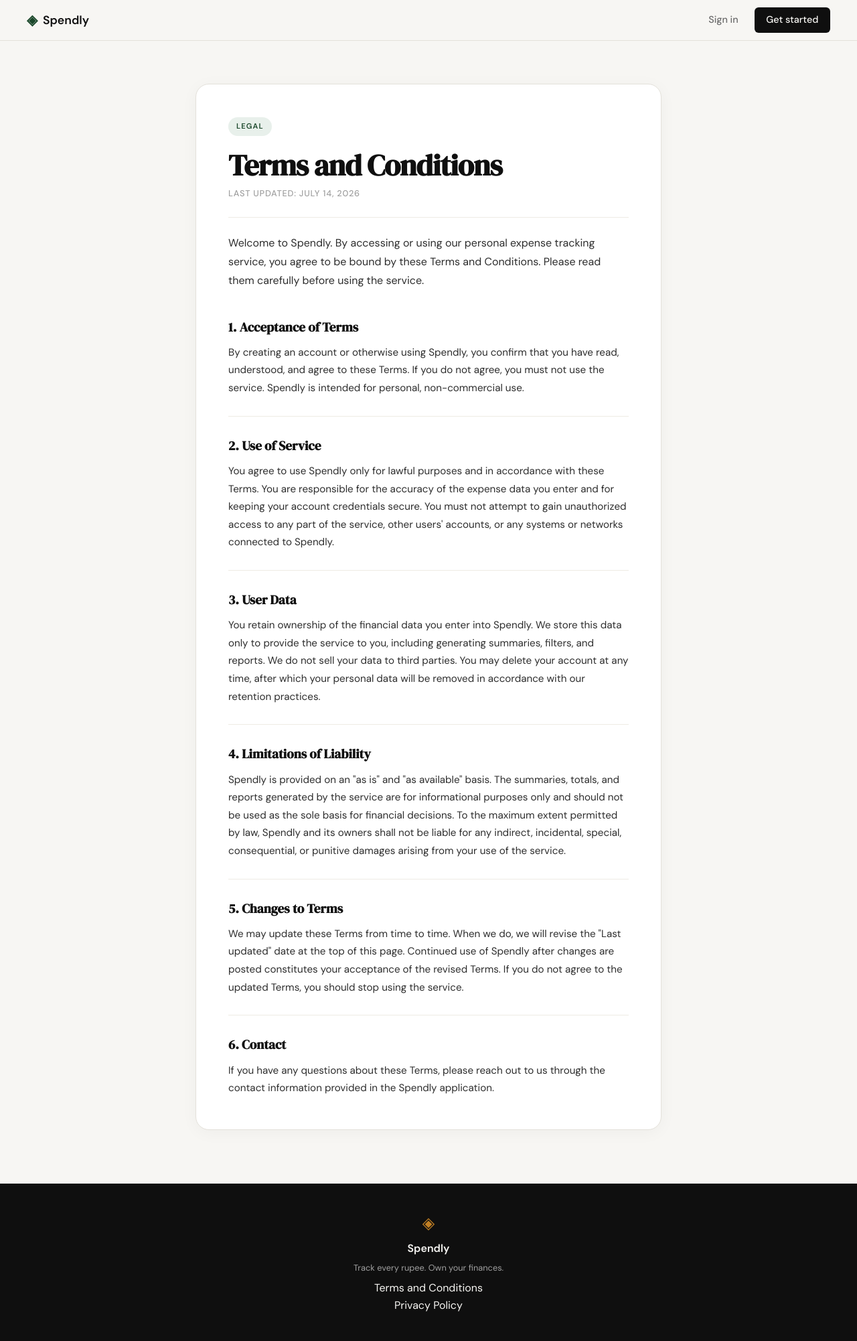
After one commit to Uzair3838/Spendly-claude-code, a Flask app: page /terms in a window 1280 px wide. The commit adds this page. Shown: the whole page at 67% size. Run offline with Flask 3, Linux system fonts and the light colour scheme.

Commit message:
landing: add terms and conditions page and route

```diff
--- a/app.py
+++ b/app.py
@@ -20,6 +20,11 @@ def register():
 @app.route("/login")
 def login():
     return render_template("login.html")
+
+
+@app.route("/terms")
+def terms():
+    return render_template("terms.html")
 
 
 # ------------------------------------------------------------------ #
--- a/static/css/style.css
+++ b/static/css/style.css
@@ -508,6 +508,96 @@ a { color: inherit; text-decoration: none; }
 }
 
 /* ------------------------------------------------------------------ */
+/* Legal pages (Terms, Privacy, etc.)                                  */
+/* ------------------------------------------------------------------ */
+
+.legal {
+    padding: 4rem 2rem 5rem;
+    max-width: 760px;
+    margin: 0 auto;
+}
+
+.legal-inner {
+    background: var(--paper-card);
+    border: 1px solid var(--border);
+    border-radius: var(--radius-lg);
+    padding: 3rem;
+    box-shadow: 0 4px 24px rgba(0,0,0,0.04);
+}
+
+.legal-header { margin-bottom: 2.5rem; }
+
+.legal-badge {
+    display: inline-block;
+    background: var(--accent-light);
+    color: var(--accent);
+    font-size: 0.7rem;
+    font-weight: 600;
+    letter-spacing: 0.1em;
+    text-transform: uppercase;
+    padding: 0.3rem 0.75rem;
+    border-radius: 999px;
+    margin-bottom: 1.25rem;
+}
+
+.legal-title {
+    font-family: var(--font-display);
+    font-size: clamp(2rem, 4vw, 2.75rem);
+    color: var(--ink);
+    letter-spacing: -0.02em;
+    line-height: 1.1;
+    margin-bottom: 0.5rem;
+}
+
+.legal-updated {
+    font-size: 0.8rem;
+    font-weight: 500;
+    color: var(--ink-faint);
+    text-transform: uppercase;
+    letter-spacing: 0.06em;
+    margin-bottom: 1.5rem;
+}
+
+.legal-intro {
+    font-size: 1rem;
+    line-height: 1.75;
+    color: var(--ink-soft);
+    padding-top: 1.5rem;
+    border-top: 1px solid var(--border-soft);
+}
+
+.legal-body { display: flex; flex-direction: column; }
+
+.legal-section {
+    padding: 1.75rem 0;
+    border-top: 1px solid var(--border-soft);
+}
+
+.legal-section:first-child {
+    border-top: none;
+    padding-top: 0;
+}
+
+.legal-section:last-child { padding-bottom: 0; }
+
+.legal-heading {
+    font-family: var(--font-display);
+    font-size: 1.2rem;
+    color: var(--ink);
+    margin-bottom: 0.6rem;
+}
+
+.legal-section p {
+    font-size: 0.95rem;
+    line-height: 1.75;
+    color: var(--ink-soft);
+}
+
+@media (max-width: 600px) {
+    .legal-inner { padding: 2rem 1.5rem; }
+}
+
+/* ------------------------------------------------------------------ */
 /* Responsive                                                          */
 /* ------------------------------------------------------------------ */
 
--- a/templates/base.html
+++ b/templates/base.html
@@ -35,7 +35,7 @@
             <span class="footer-name">Spendly</span>
             <p class="footer-copy">Track every rupee. Own your finances.</p>
             <p class="footer-links">
-                <a href="#">Terms and Conditions</a><br>
+                <a href="{{ url_for('terms') }}">Terms and Conditions</a><br>
                 <a href="#">Privacy Policy</a>
             </p>
         </div>
--- /dev/null
+++ b/templates/terms.html
@@ -0,0 +1,97 @@
+{% extends "base.html" %}
+
+{% block title %}Terms and Conditions — Spendly{% endblock %}
+
+{% block content %}
+
+<section class="legal">
+    <div class="legal-inner">
+        <div class="legal-header">
+            <div class="legal-badge">Legal</div>
+            <h1 class="legal-title">Terms and Conditions</h1>
+            <p class="legal-updated">Last updated: July 14, 2026</p>
+            <p class="legal-intro">
+                Welcome to Spendly. By accessing or using our personal
+                expense tracking service, you agree to be bound by these
+                Terms and Conditions. Please read them carefully before
+                using the service.
+            </p>
+        </div>
+
+        <div class="legal-body">
+            <div class="legal-section">
+                <h2 class="legal-heading">1. Acceptance of Terms</h2>
+                <p>
+                    By creating an account or otherwise using Spendly, you
+                    confirm that you have read, understood, and agree to
+                    these Terms. If you do not agree, you must not use the
+                    service. Spendly is intended for personal, non-commercial
+                    use.
+                </p>
+            </div>
+
+            <div class="legal-section">
+                <h2 class="legal-heading">2. Use of Service</h2>
+                <p>
+                    You agree to use Spendly only for lawful purposes and in
+                    accordance with these Terms. You are responsible for the
+                    accuracy of the expense data you enter and for keeping
+                    your account credentials secure. You must not attempt to
+                    gain unauthorized access to any part of the service,
+                    other users' accounts, or any systems or networks
+                    connected to Spendly.
+                </p>
+            </div>
+
+            <div class="legal-section">
+                <h2 class="legal-heading">3. User Data</h2>
+                <p>
+                    You retain ownership of the financial data you enter into
+                    Spendly. We store this data only to provide the service
+                    to you, including generating summaries, filters, and
+                    reports. We do not sell your data to third parties. You
+                    may delete your account at any time, after which your
+                    personal data will be removed in accordance with our
+                    retention practices.
+                </p>
+            </div>
+
+            <div class="legal-section">
+                <h2 class="legal-heading">4. Limitations of Liability</h2>
+                <p>
+                    Spendly is provided on an "as is" and "as available"
+                    basis. The summaries, totals, and reports generated by
+                    the service are for informational purposes only and
+                    should not be used as the sole basis for financial
+                    decisions. To the maximum extent permitted by law,
+                    Spendly and its owners shall not be liable for any
+                    indirect, incidental, special, consequential, or
+                    punitive damages arising from your use of the service.
+                </p>
+            </div>
+
+            <div class="legal-section">
+                <h2 class="legal-heading">5. Changes to Terms</h2>
+                <p>
+                    We may update these Terms from time to time. When we do,
+                    we will revise the "Last updated" date at the top of
+                    this page. Continued use of Spendly after changes are
+                    posted constitutes your acceptance of the revised
+                    Terms. If you do not agree to the updated Terms, you
+                    should stop using the service.
+                </p>
+            </div>
+
+            <div class="legal-section">
+                <h2 class="legal-heading">6. Contact</h2>
+                <p>
+                    If you have any questions about these Terms, please
+                    reach out to us through the contact information
+                    provided in the Spendly application.
+                </p>
+            </div>
+        </div>
+    </div>
+</section>
+
+{% endblock %}
```
Also changed, not shown: prompts_file.txt (added, +67 -0 lines).
